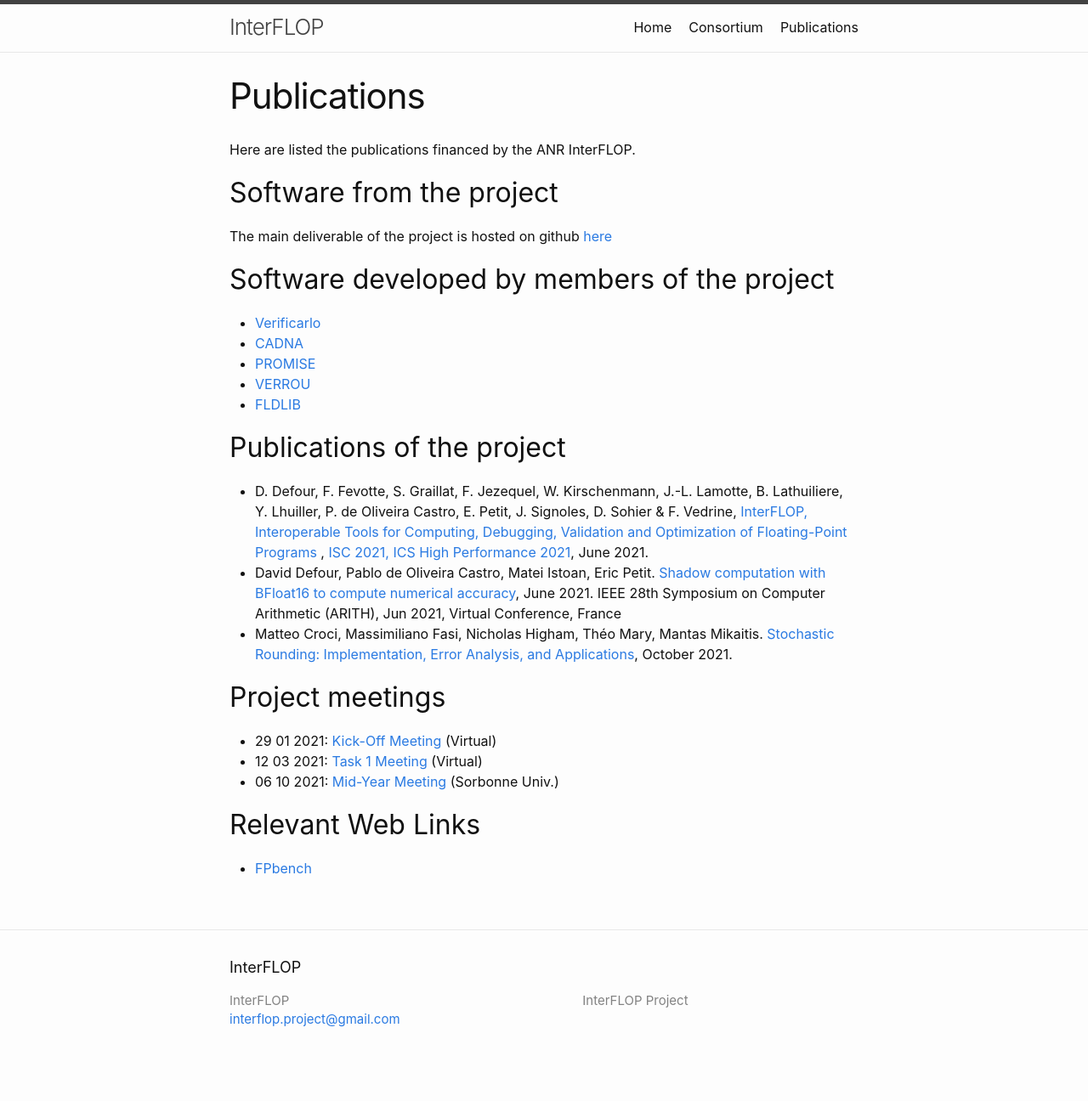
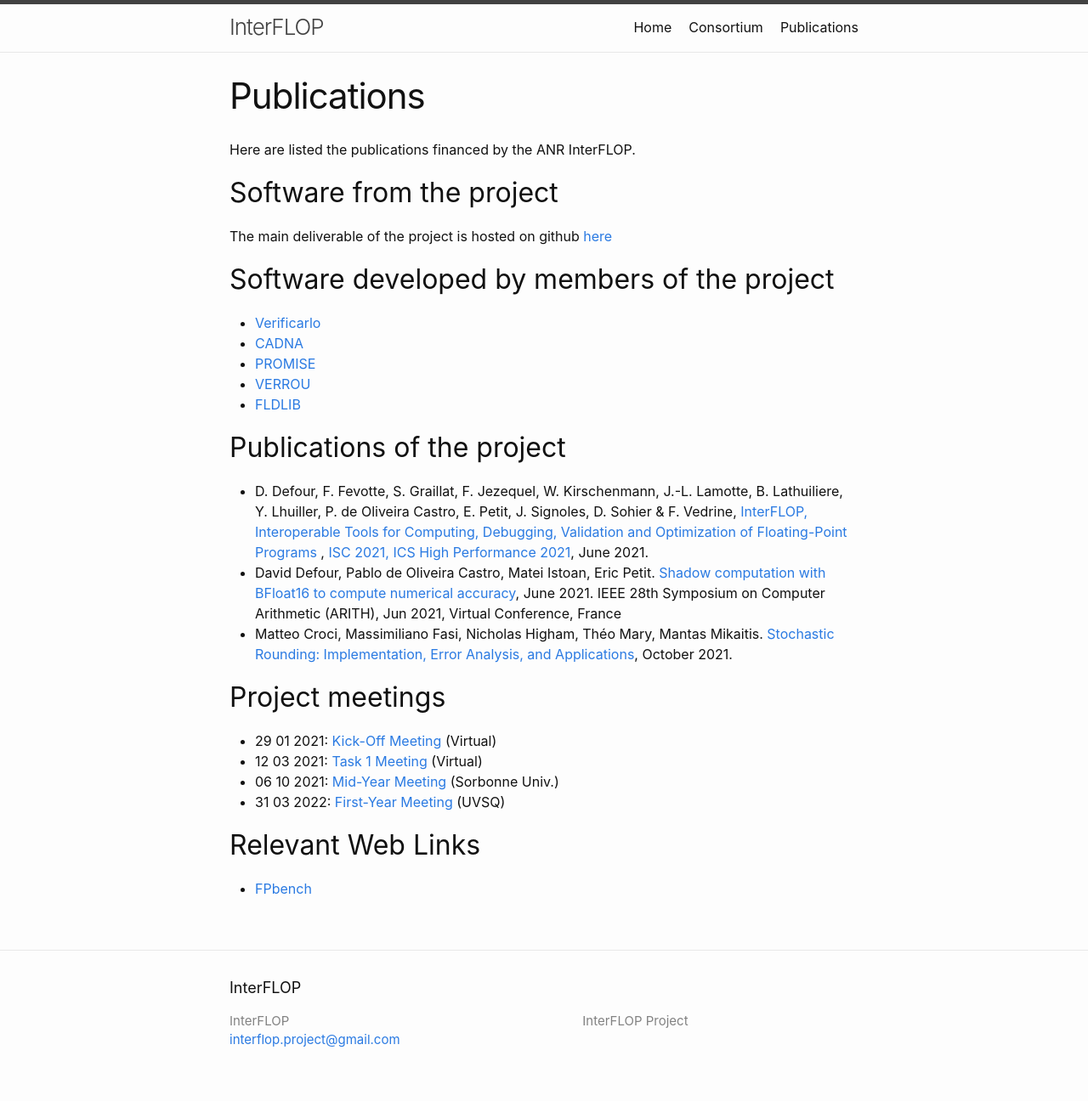
Before and after one commit to interflop/interflop, a Jekyll site: the page built from publications.md, in a window 1280 px wide. Shown: the whole page at 85% size. Built offline with Jekyll 4.4.1, drawn with Linux system fonts in a browser that asks for light colours; before the commit the page ends 1272 px from its top, so only the background shows below that.

Commit message:
31 02 2022 update

```diff
--- a/publications.md
+++ b/publications.md
@@ -29,6 +29,7 @@
 - 29 01 2021: [Kick-Off Meeting](/meeting29012021) (Virtual)
 - 12 03 2021: [Task 1 Meeting](/meeting12032021) (Virtual)
 - 06 10 2021: [Mid-Year Meeting](/meeting06102021) (Sorbonne Univ.)
+- 31 03 2022: [First-Year Meeting](/meeting31032022) (UVSQ)
 
 ## Relevant Web Links
 
```
